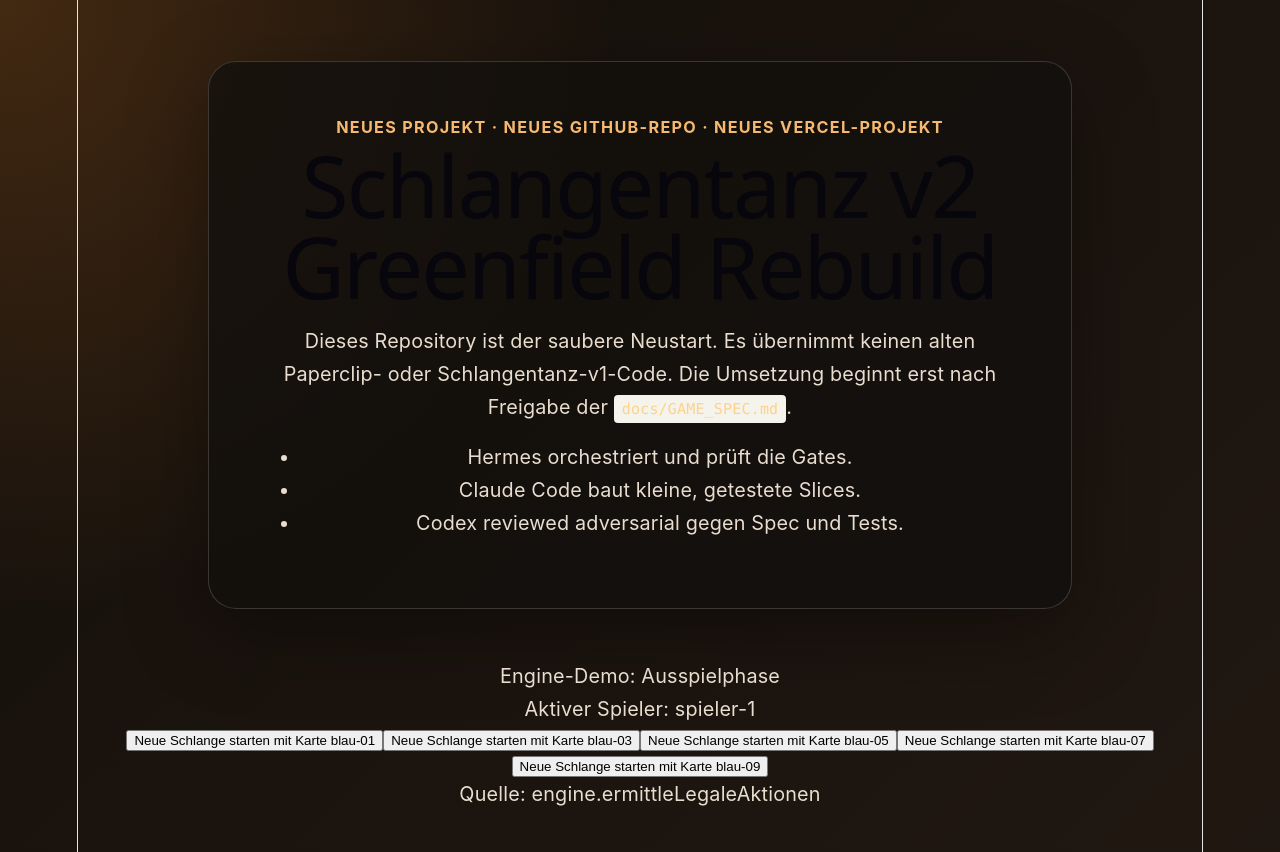
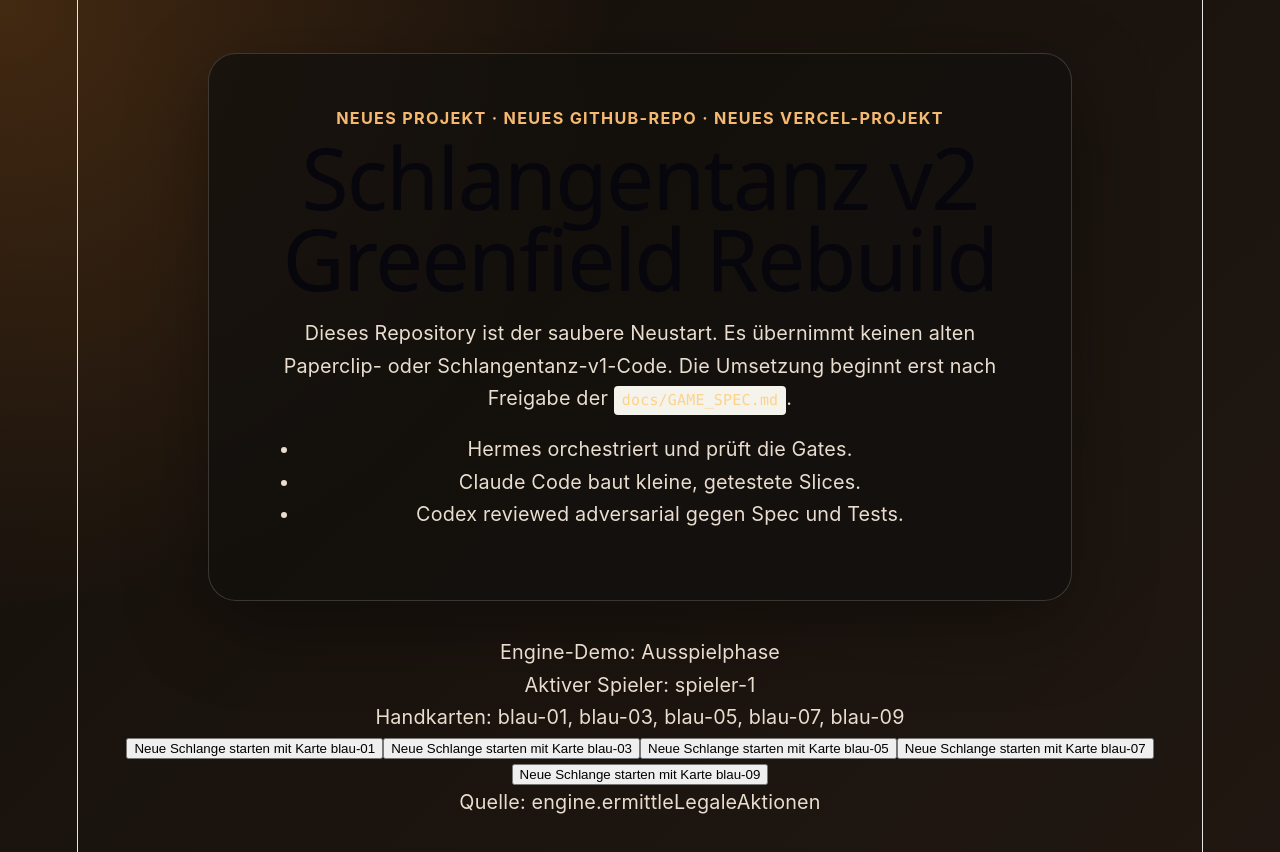
Before and after one commit to hanno79/schlangentanz-v2, a React (Vite) app: page / in a window 1280 px wide. Shown: the top 852 px of the page. Built offline with nearby package versions, Linux system fonts and the light colour scheme.

Commit message:
feat(r22): Handkarten in UI anzeigen

```diff
--- a/src/App.tsx
+++ b/src/App.tsx
@@ -9,6 +9,10 @@ import {
 import type { SpielAktion, Spielzustand } from './engine'
 
 const defaultZustand = starteAusspielphase(erstelleSpielzustand(2, () => 0.999999))
+
+function kartenIds(karten: { id: string }[]): string {
+  return karten.map(k => k.id).join(', ')
+}
 
 function aktionsLabel(aktion: SpielAktion): string {
   switch (aktion.typ) {
@@ -55,11 +59,15 @@ function App({ initialZustand = defaultZustand }: AppProps) {
         <p>Aktiver Spieler: {aktiverSpieler.id}</p>
         {aktiverSpieler.schlangen.map(schlange => (
           <p key={schlange.id}>
-            Schlange {schlange.id}: {schlange.karten.map(k => k.id).join(', ')}
+            Schlange {schlange.id}: {kartenIds(schlange.karten)}
           </p>
         ))}
+        <p>
+          Handkarten:{' '}
+          {aktiverSpieler.hand.length > 0 ? kartenIds(aktiverSpieler.hand) : 'keine'}
+        </p>
         {zustand.ablagestapel.length > 0 && (
-          <p>Ablagestapel: {zustand.ablagestapel.map(k => k.id).join(', ')}</p>
+          <p>Ablagestapel: {kartenIds(zustand.ablagestapel)}</p>
         )}
         <div>
           {legaleAktionen.map((aktion, i) => (
```
Also changed, not shown: 2 other files (tests, documents, lock files or other folders).
